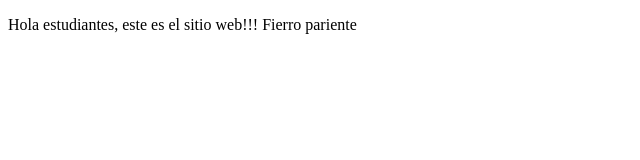
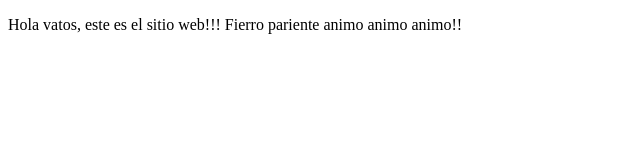
Before and after one commit to tnxhawk/PersonalProjects, a plain HTML site: page index.html in a window 1280 px wide. Shown: the whole page, without its empty margins (0-640 px from the left). Drawn offline with Linux system fonts and the light colour scheme.

Commit message:
cambios agregamos nombre vatos

```diff
--- a/index.html
+++ b/index.html
@@ -8,8 +8,8 @@
 </head>
 <body>
     <p>
-        Hola estudiantes, este es el sitio web!!!
-        Fierro pariente
+        Hola vatos, este es el sitio web!!!
+        Fierro pariente animo animo animo!!
     </p>
 </body>
 </html>
```
